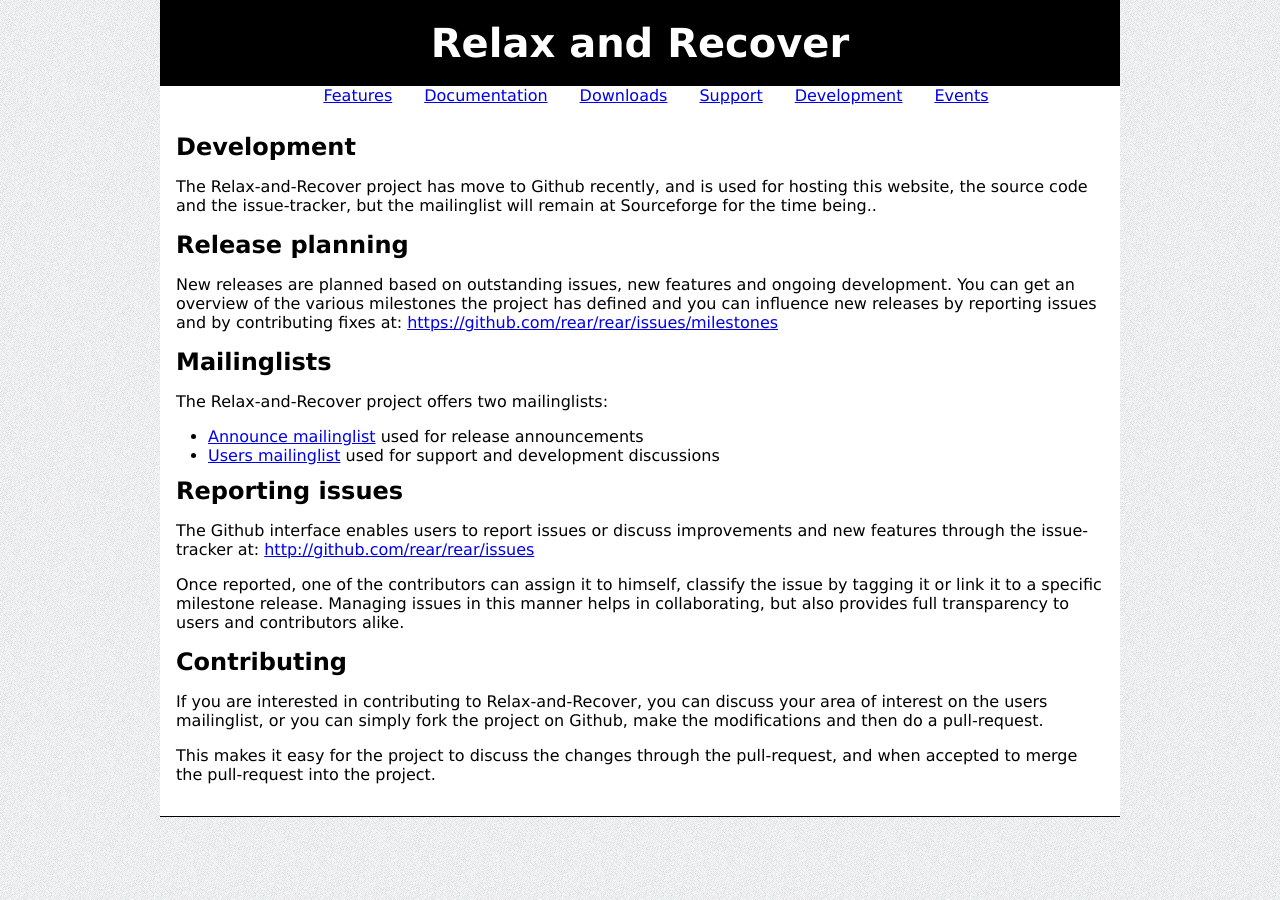
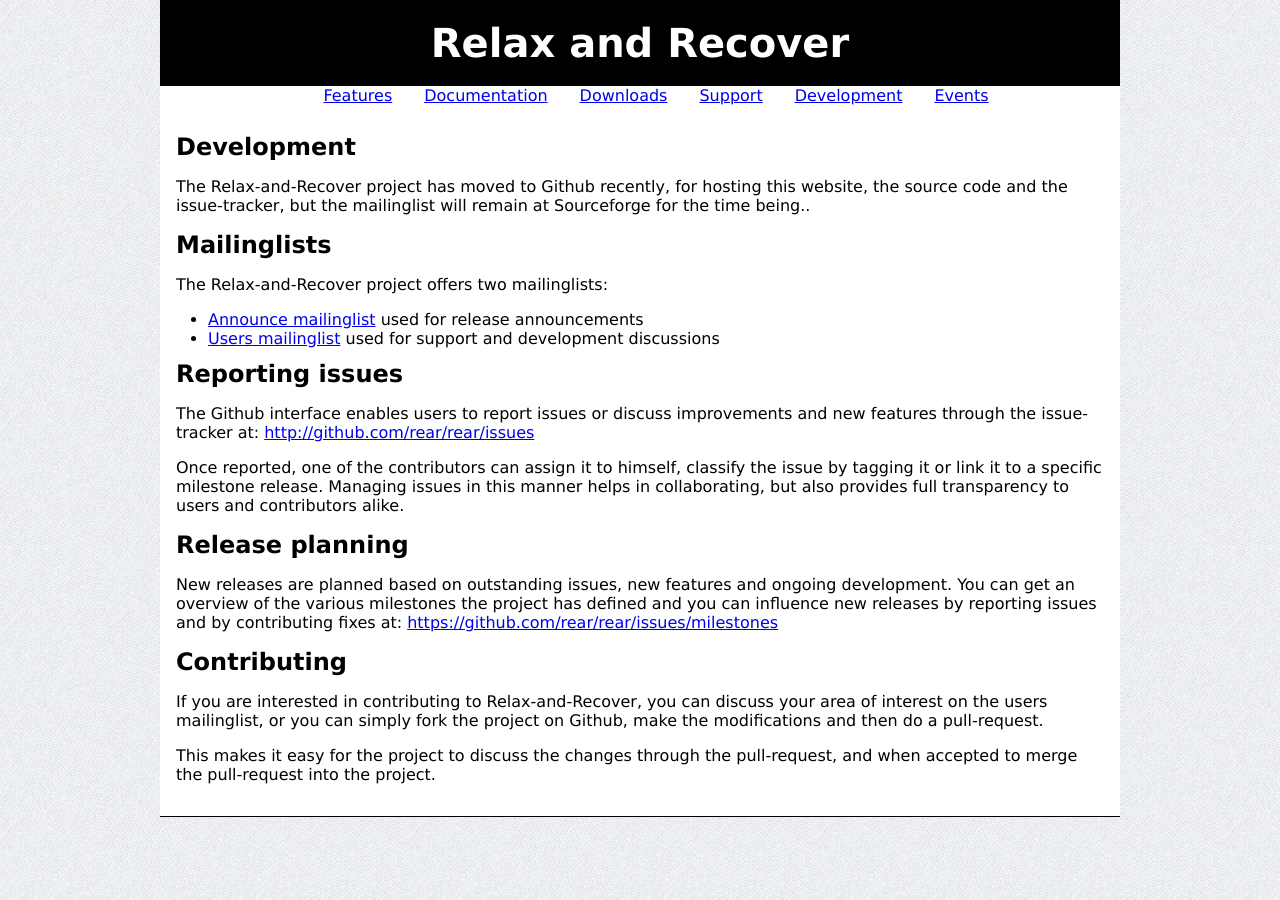
Before and after one commit to rear/rear.github.com, a Jekyll site: the page built from development/index.md, in a window 1280 px wide. Built offline with Jekyll 4.4.1, drawn with Linux system fonts in a browser that asks for light colours; comment, search, counter and statistics services are not loaded; some of the changed lines change nothing that is shown.

Commit message:
More improvements to the Development page

```diff
--- a/development/index.md
+++ b/development/index.md
@@ -4,16 +4,9 @@
 ---
 
 ## Development ##
-The Relax-and-Recover project has move to Github recently, and is used
-for hosting this website, the source code and the issue-tracker, but
-the mailinglist will remain at Sourceforge for the time being..
-
-
-## Release planning ##
-New releases are planned based on outstanding issues, new features and ongoing
-development. You can get an overview of the various milestones the project has
-defined and you can influence new releases by reporting issues and by
-contributing fixes at: <https://github.com/rear/rear/issues/milestones>
+The Relax-and-Recover project has moved to Github recently, for hosting
+this website, the source code and the issue-tracker, but the mailinglist
+will remain at Sourceforge for the time being..
 
 
 ## Mailinglists
@@ -36,6 +29,13 @@
 users and contributors alike.
 
 
+## Release planning ##
+New releases are planned based on outstanding issues, new features and ongoing
+development. You can get an overview of the various milestones the project has
+defined and you can influence new releases by reporting issues and by
+contributing fixes at: <https://github.com/rear/rear/issues/milestones>
+
+
 ## Contributing ##
 If you are interested in contributing to Relax-and-Recover, you can discuss
 your area of interest on the users mailinglist, or you can simply fork the
```
